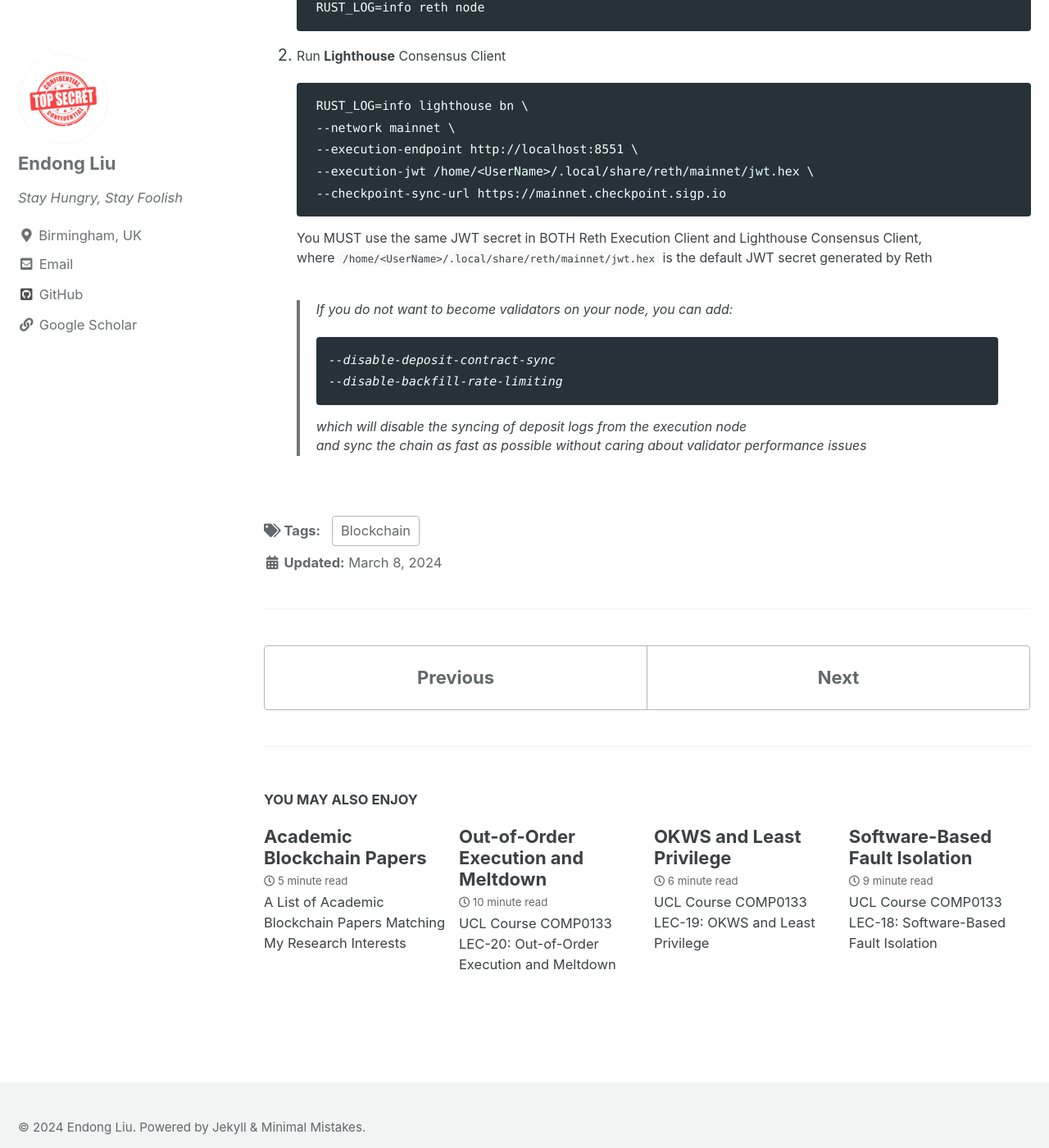
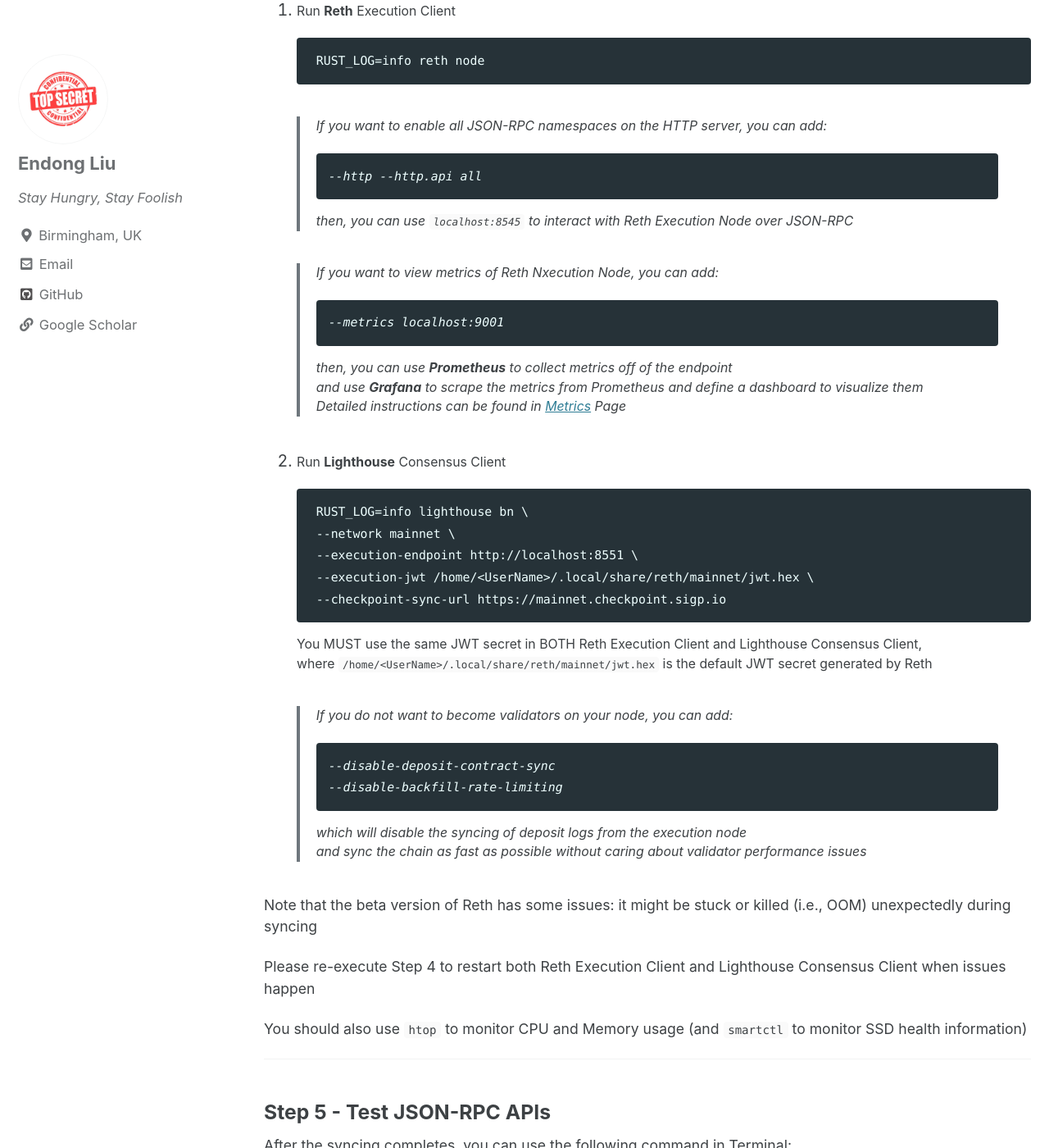
Before and after one commit to ZzPoLariszZ/zzpolariszz.github.io, a Jekyll site: the page built from _posts/2024-03-08-Ethereum-Archive-Node.md, in a window 1280 px wide and 1400 px high, scrolled down 2819 px. Shown: the whole window at 82% size. Built offline with Jekyll 4.4.1, drawn with Linux system fonts in a browser that asks for light colours; cached includes are drawn as plain includes; some of the changed text lies outside the part shown.

Commit message:
Update 2024-03-08-Ethereum-Archive-Node.md

````diff
--- a/_posts/2024-03-08-Ethereum-Archive-Node.md
+++ b/_posts/2024-03-08-Ethereum-Archive-Node.md
@@ -118,6 +118,20 @@
     RUST_LOG=info reth node
     ```
 
+    > If you want to enable all JSON-RPC namespaces on the HTTP server, you can add:
+    > ```
+    > --http --http.api all
+    > ```
+    > then, you can use `localhost:8545` to interact with Reth Execution Node over JSON-RPC
+
+    > If you want to view metrics of Reth Nxecution Node, you can add:
+    > ```
+    > --metrics localhost:9001
+    > ```
+    > then, you can use **Prometheus** to collect metrics off of the endpoint
+    > and use **Grafana** to scrape the metrics from Prometheus and define a dashboard to visualize them
+    > Detailed instructions can be found in [Metrics](https://paradigmxyz.github.io/reth/run/observability.html) Page
+
 2. Run **Lighthouse** Consensus Client
 
     ```
@@ -138,3 +152,31 @@
     > ```
     > which will disable the syncing of deposit logs from the execution node
     > and sync the chain as fast as possible without caring about validator performance issues
+
+
+Note that the beta version of Reth has some issues: it might be stuck or killed (i.e., OOM) unexpectedly during syncing
+
+Please re-execute Step 4 to restart both Reth Execution Client and Lighthouse Consensus Client when issues happen
+
+You should also use `htop` to monitor CPU and Memory usage (and `smartctl` to monitor SSD health information)
+
+---
+### Step 5 - Test JSON-RPC APIs
+
+After the syncing completes, you can use the following command in Terminal:
+
+```
+curl localhost:8545 \
+-X POST \
+-H "Content-Type: application/json" \
+--data '{"method":"eth_chainId","params":[],"id":1,"jsonrpc":"2.0"}'
+```
+
+The response should be
+
+```
+{"jsonrpc":"2.0","result":"0x1","id":1}
+```
+
+---
+### ALL DONE!!!
````
